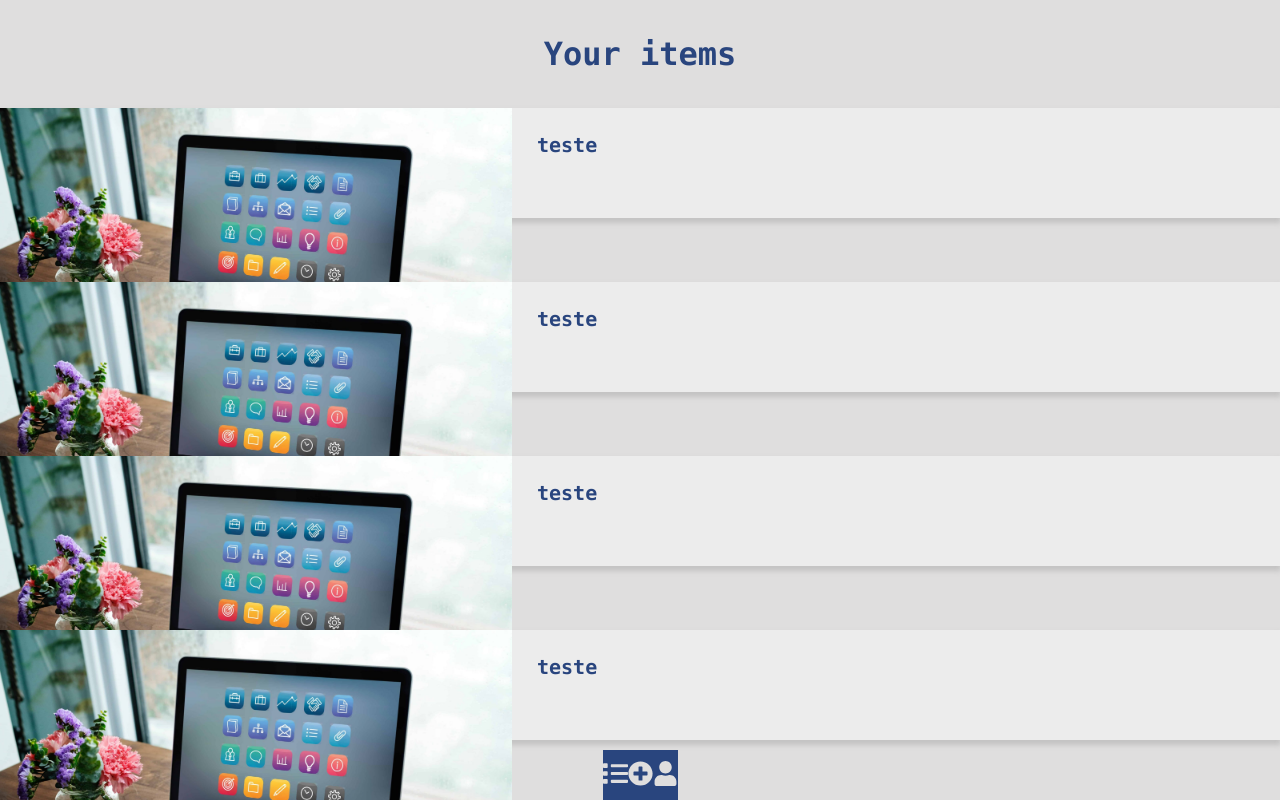
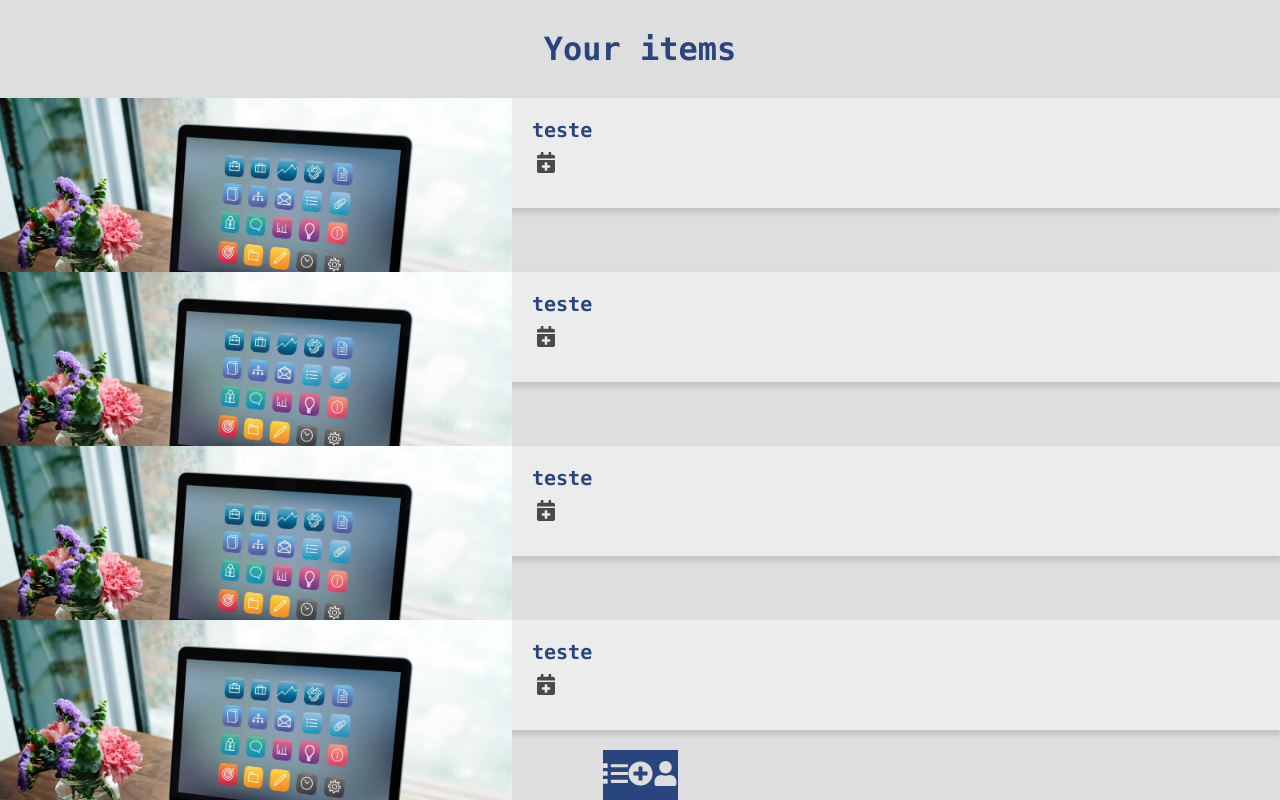
Before and after one commit to gabrielatomaz/bfast, a React (Create React App) app: page /items in a window 1280 px wide. Shown: the top 800 px of the page. Built offline with nearby package versions, Linux system fonts and the light colour scheme.

Commit message:
changed registration to be dynamic

```diff
--- a/src/components/Card/index.js
+++ b/src/components/Card/index.js
@@ -1,16 +1,18 @@
 import React from "react"
 import './style.scss'
-import { IMG } from '../../assets'
+import { IMG, SVG } from '../../assets'
 import { Title } from '../'
 
 const Card = ({ title }) => {
+    const { CalendarPlusSolid } = SVG;
     return (
         <div className="card-body">
             <aside className="aside-img">
                 <img src={IMG.NotebookImg} alt=""/>
             </aside>
             <aside className="aside-infos">
-                <Title text={title} size="md" padding="p-md" />
+                <Title text={title} size="md" padding="pt-md pl-md pb-sm" />
+                <img src={CalendarPlusSolid} alt="Calendar" className="calendar" />
             </aside>
         </div>
     )
--- a/src/components/Card/style.scss
+++ b/src/components/Card/style.scss
@@ -21,6 +21,11 @@ div.card-body {
     aside.aside-infos {
         grid-column: col 2 /span 3;
         text-align: start !important;
+
+        img {
+            width: 18px;
+            margin-left: 25px;
+        }
     }
 
     @media (max-width: 400px) {
--- a/src/components/Title/style.scss
+++ b/src/components/Title/style.scss
@@ -1,5 +1,4 @@
 h1.title {
-    padding: 35px;
     color: #29457e;
 }
 
@@ -8,13 +7,29 @@ h1.title {
 }
 
 .sm {
-    font-size: 15px !important;
+    font-size: 10px !important;
+}
+
+.p-lg {
+    padding: 30px;
 }
 
 .p-sm {
-    padding: 15px !important;
+    padding: 10px;
 }
 
 .p-md {
-    padding: 25px !important;
+    padding: 20px;
 }
+
+.pt-md {
+    padding-top: 20px;
+}
+
+.pl-md {
+    padding-left: 20px;
+}
+
+.pb-sm {
+    padding-bottom: 10px;
+}
--- a/src/store/itemsReducer/actions.js
+++ b/src/store/itemsReducer/actions.js
@@ -4,19 +4,23 @@ export const fetchItems = () => dispatch => {
     const mock = [
         {
             title: 'teste',
-            data: '17/01/2000'
+            data: '17/01/2000',
+            key: 1,
         },
         {
             title: 'teste',
-            data: '17/01/2000'
+            data: '17/01/2000',
+            key: 2,
         },
         {
             title: 'teste',
-            data: '17/01/2000'
+            data: '17/01/2000',
+            key: 3,
         },
         {
             title: 'teste',
-            data: '17/01/2000'
+            data: '17/01/2000',
+            key: 4,
         },
     ]
 
--- a/src/views/Items/index.js
+++ b/src/views/Items/index.js
@@ -12,9 +12,11 @@ class Items extends Component {
         const { items } = this.props
 
         return (
-            <div class="container-items">
-                <Title text="Your items"/>
-                {items.map(item => <Card title={item.title} />)}
+            <div className="container-items">
+                <Title text="Your items" padding="p-lg" />
+                {items.map(({ key, title }) =>
+                    <Card key={key} title={title} />
+                )}
             </div>
         )
     }
--- a/src/views/Profile/index.js
+++ b/src/views/Profile/index.js
@@ -6,7 +6,7 @@ class Profile extends Component {
     render() {
         return (
             <div>
-                <Title text="Update your profile"/>
+                <Title text="Update your profile" padding="p-lg" />
                 <form>
                     <label>Full name</label>
                     <Input type="text" value="John Doe" />
--- a/src/views/Registration/index.js
+++ b/src/views/Registration/index.js
@@ -26,39 +26,36 @@ class Registration extends Component {
     getContent = (activeStep) => {
         switch (activeStep) {
             case 1:
-                return (
-                    <section>
-                        <label>Email</label>
-                        <Input type="email" placeholder="john.doe@email.com"/>
-                        <label>Confirm Email</label>
-                        <Input type="email" placeholder="john.doe@email.com" />
-                    </section>
-                )
+                return {
+                    labels: ['Email', 'Confirm email'],
+                    input: {
+                        type: 'email',
+                        placeholder: 'john.doe@email.com'
+                    }
+                }
             case 2:
-                return (
-                    <section>
-                        <label>Password</label>
-                        <Input type="password" placeholder="******" />
-                        <label>Confirm password</label>
-                        <Input type="password" placeholder="******" />
-                    </section>
-                )
+                return {
+                    labels: ['Password', 'Confirm password'],
+                    input: {
+                        type: 'password',
+                        placeholder: '********'
+                    }
+                }
             default:
-                return (
-                    <section>
-                        <label>Name</label>
-                        <Input type="text" placeholder="John Doe" />
-                        <label>Username</label>
-                        <Input type="text" placeholder="JohnDoe" />
-                    </section>
-                )
+                return {
+                    labels: ['Name', 'Username'],
+                    input: {
+                        type: 'text',
+                        placeholder: 'JohnDoe'
+                    }
+                }
         }
     }
 
     render() {
         const steps = [0, 1, 2]
         let { activeStep } = this.state
-
+        const { labels, input: { type, placeholder } } = this.getContent(activeStep)
         return (
             <div>
                 <header>
@@ -72,7 +69,12 @@ class Registration extends Component {
                     </Stepper>
                 </header>
                 <form>
-                    {this.getContent(activeStep)}
+                    <section>
+                        <label> { labels[0] } </label>
+                        <Input type={type} placeholder={placeholder} />
+                        <label> { labels[1] } </label>
+                        <Input type={type} placeholder={placeholder} />
+                    </section>
                     <footer>
                         <Button
                             text={activeStep === 2 ? 'Finish' : 'Next'}
```
